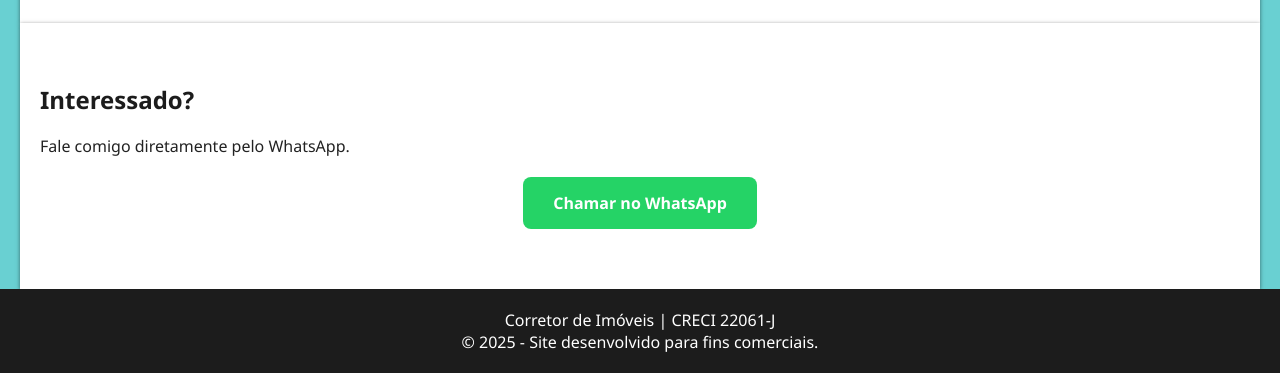
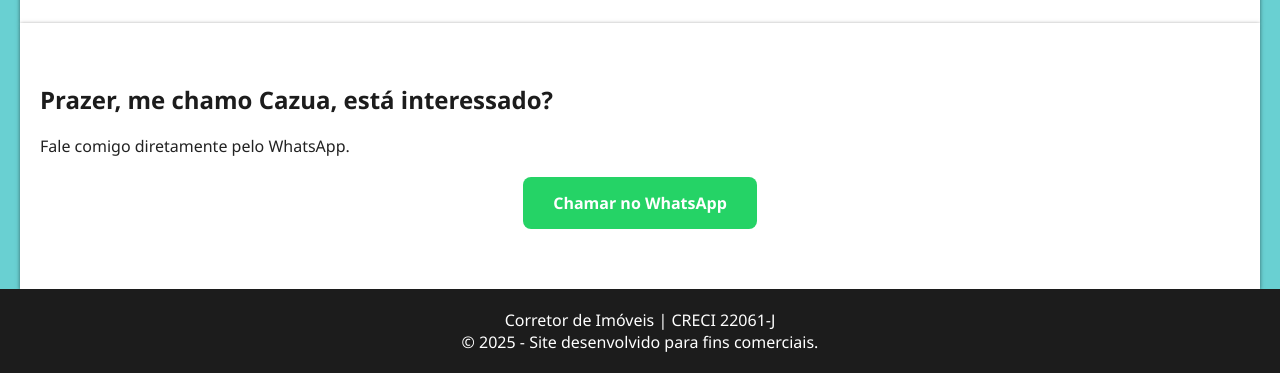
Before and after one commit to joao20061313/Icon-Joao-Moura, a plain HTML site: page index.html in a window 1280 px wide. Shown: the part 5434-5807 px from the top of the page. Drawn offline with Linux system fonts and the light colour scheme.

Commit message:
Update index.html

```diff
--- a/index.html
+++ b/index.html
@@ -458,7 +458,7 @@ document.addEventListener('DOMContentLoaded', () => {
   </section>
 
   <section>
-    <h2>Interessado?</h2>
+    <h2>Prazer, me chamo Cazua, está interessado?</h2>
     <p>Fale comigo diretamente pelo WhatsApp.</p>
     <a class="whatsapp" href="https://wa.me/5511982811127" target="_blank">Chamar no WhatsApp</a>
   </section>
```
